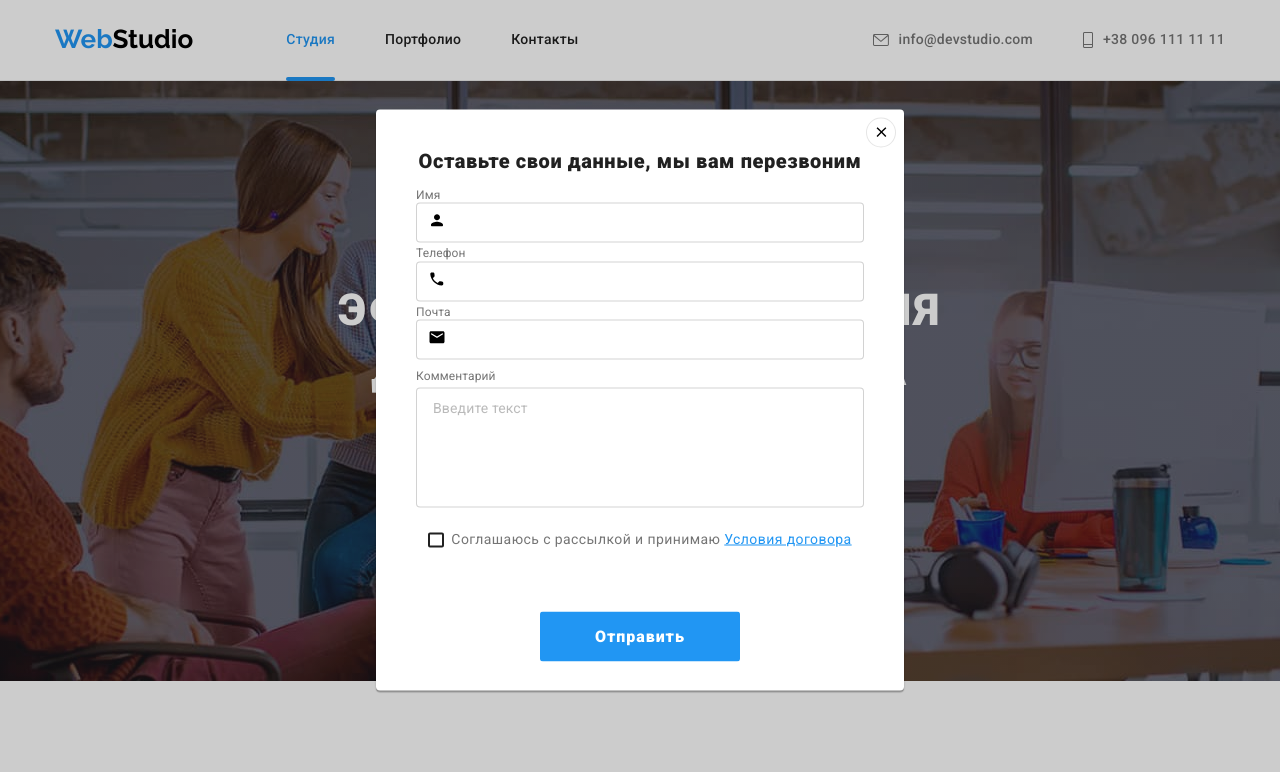
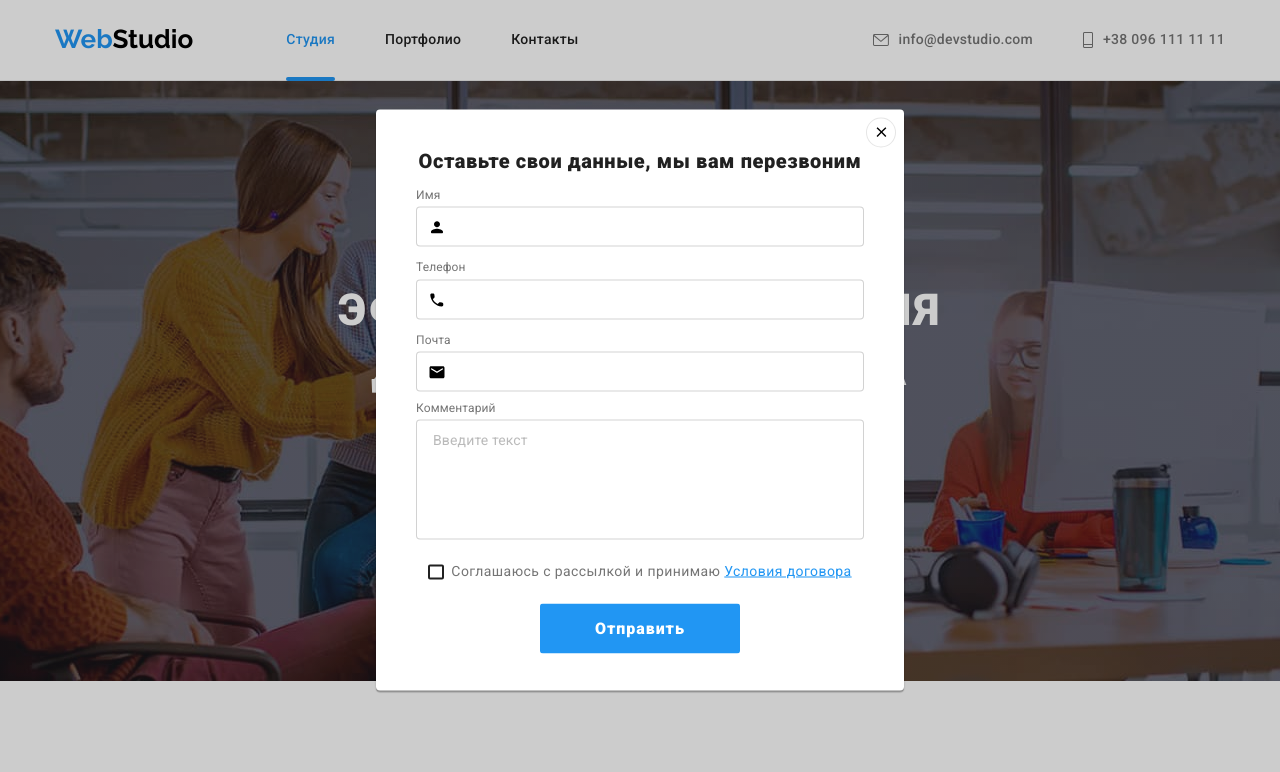
Before and after one commit to Rahmanov-Viusal/goit-markup-hw-06, a plain HTML site: page index.html in a window 1280 px wide. Both pictures are taken after a click on the button "Заказать услугу". Shown: the top 772 px of the page. Drawn offline with nearby package versions, Linux system fonts and the light colour scheme.

Commit message:
фиксит модельное окно

```diff
--- a/css/style.css
+++ b/css/style.css
@@ -811,6 +811,7 @@ body {
   position: absolute;
   top: 50%;
   left: 50%;
+  padding: 40px 40px;
 
   width: 528px;
   height: 581px;
@@ -852,11 +853,9 @@ body {
 }
 /* ===== data title ===== */
 .data-title {
-  position: absolute;
-  left: 40px;
-  top: 40px;
+  margin-bottom: 12px;
 
-  width: 448px;
+  display: block;
   height: 23px;
 
   font-style: normal;
@@ -868,32 +867,24 @@ body {
 
   color: var(--nav-color);
 }
-.send-modal {
-  height: 50px;
-  align-self: center;
-  transition: box-shadow 250ms cubic-bezier(0.4, 0, 0.2, 1),
-    background-color 250ms cubic-bezier(0.4, 0, 0.2, 1),
-    color 250ms cubic-bezier(0.4, 0, 0.2, 1);
-}
-.send-modal:hover {
-  box-shadow: 0px 4px 4px rgba(0, 0, 0, 0.15);
+.client-box {
+  position: relative;
 }
 .request {
   display: flex;
   flex-direction: column;
-  position: absolute;
+  margin-top: 12px;
 
-  top: 75px;
-  left: 50%;
-  transform: translateX(-50%);
+  width: 100%;
 }
 .client-info {
+  margin: 4px 0px 10px;
   padding: 0px 0px 0px 42px;
 
-  width: 448px;
+  width: 100%;
   height: 40px;
   border: 1px solid rgba(33, 33, 33, 0.2);
-  box-sizing: border-box;
+
   border-radius: 4px;
   cursor: pointer;
 
@@ -902,8 +893,6 @@ body {
   transition: border 250ms cubic-bezier(0.4, 0, 0.2, 1);
 }
 .hints {
-  margin: 10px 0px 4px;
-
   font-style: normal;
   font-weight: 400;
   font-size: 12px;
@@ -912,12 +901,7 @@ body {
 
   color: var(--desc-text-color);
 }
-.comment {
-  height: 120px;
-  width: 448px;
 
-  border-radius: 4px;
-}
 .check-mark {
   position: absolute;
   width: 1px;
@@ -946,7 +930,8 @@ body {
   display: flex;
   align-items: center;
   justify-content: center;
-  margin: 20px 0px 30px;
+  margin: 10px 0px 20px;
+
   text-align: center;
 
   font-style: normal;
@@ -959,9 +944,6 @@ body {
 }
 .contract {
   color: var(--bg-button-color);
-}
-.client-box {
-  position: relative;
 }
 .person-icon {
   position: absolute;
@@ -984,6 +966,9 @@ body {
 .comment {
   padding: 12px 16px;
 
+  height: 120px;
+  border-radius: 4px;
+
   font-style: normal;
   font-weight: 400;
   font-size: 14px;
@@ -995,3 +980,14 @@ body {
 .comment::placeholder {
   color: var(--comment-color);
 }
+.send-modal {
+  margin: 0px;
+  height: 50px;
+  align-self: center;
+  transition: box-shadow 250ms cubic-bezier(0.4, 0, 0.2, 1),
+    background-color 250ms cubic-bezier(0.4, 0, 0.2, 1),
+    color 250ms cubic-bezier(0.4, 0, 0.2, 1);
+}
+.send-modal:hover {
+  box-shadow: 0px 4px 4px rgba(0, 0, 0, 0.15);
+}
```
